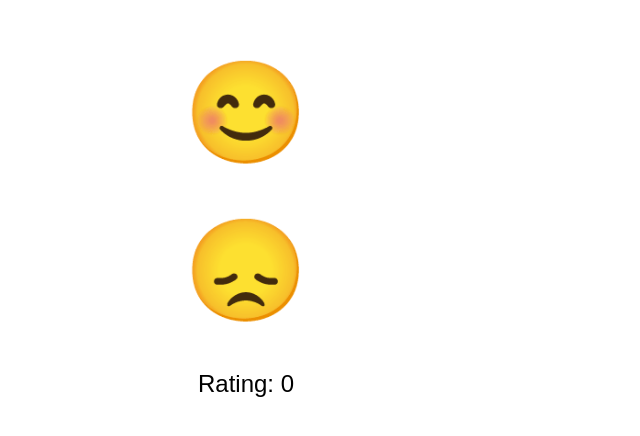
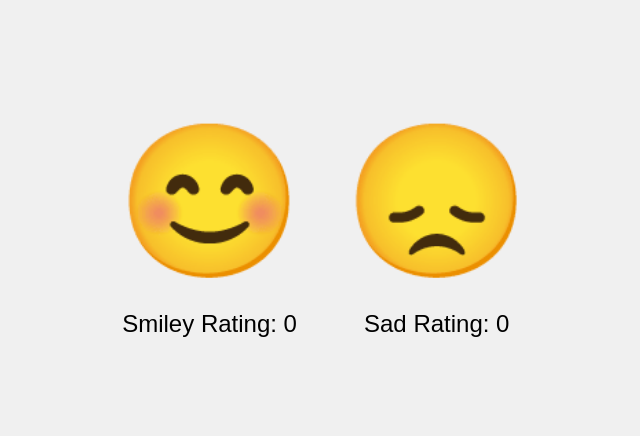
Before and after one commit to Salwa514/voting-app, a plain HTML site: page index.html in a window 1280 px wide. Shown: the part 184-620 px from the top of the page, without its empty margins (394-1034 px from the left). Drawn offline with Linux system fonts and the light colour scheme.

Commit message:
Update index.html

```diff
--- a/index.html
+++ b/index.html
@@ -13,20 +13,26 @@
             margin: 0;
             font-family: Arial, sans-serif;
             text-align: center;
+            background-color: #f0f0f0;
         }
         .container {
             display: flex;
             flex-direction: column;
             align-items: center;
         }
+        .emoji-container {
+            display: flex;
+            justify-content: space-around;
+            width: 300px;
+        }
         .emoji {
-            font-size: 100px; /* Increase the size of the emojis */
+            font-size: 150px; /* Increase the size of the emojis */
             margin: 20px;
             cursor: pointer;
         }
         .rating {
             font-size: 24px;
-            margin-top: 20px;
+            margin-top: 10px;
         }
         .thank-you {
             font-size: 24px;
@@ -37,21 +43,30 @@
 </head>
 <body>
     <div class="container">
-        <div class="emoji" id="smiley" onclick="rate('smiley')">😊</div>
-        <div class="emoji" id="sad" onclick="rate('sad')">😞</div>
-        <div class="rating" id="rating">Rating: 0</div>
+        <div class="emoji-container">
+            <div>
+                <div class="emoji" id="smiley" onclick="rate('smiley')">😊</div>
+                <div class="rating" id="smiley-rating">Smiley Rating: 0</div>
+            </div>
+            <div>
+                <div class="emoji" id="sad" onclick="rate('sad')">😞</div>
+                <div class="rating" id="sad-rating">Sad Rating: 0</div>
+            </div>
+        </div>
         <div class="thank-you" id="thank-you">Thank you for your feedback!</div>
     </div>
     <script>
-        let rating = 0;
+        let smileyRating = 0;
+        let sadRating = 0;
 
         function rate(emotion) {
             if (emotion === 'smiley') {
-                rating += 1;
+                smileyRating += 1;
+                document.getElementById('smiley-rating').innerText = `Smiley Rating: ${smileyRating}`;
             } else if (emotion === 'sad') {
-                rating -= 1;
+                sadRating += 1;
+                document.getElementById('sad-rating').innerText = `Sad Rating: ${sadRating}`;
             }
-            document.getElementById('rating').innerText = `Rating: ${rating}`;
             document.getElementById('thank-you').style.display = 'block';
         }
     </script>
```
